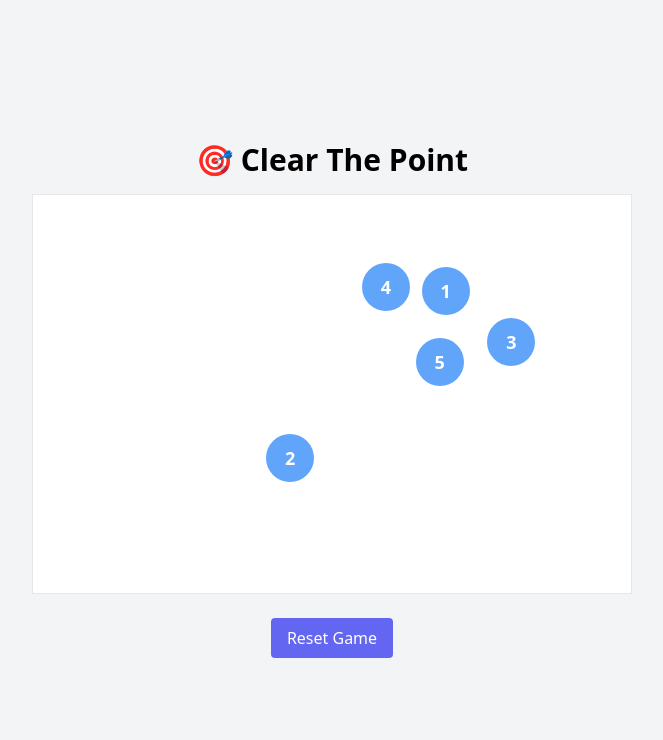
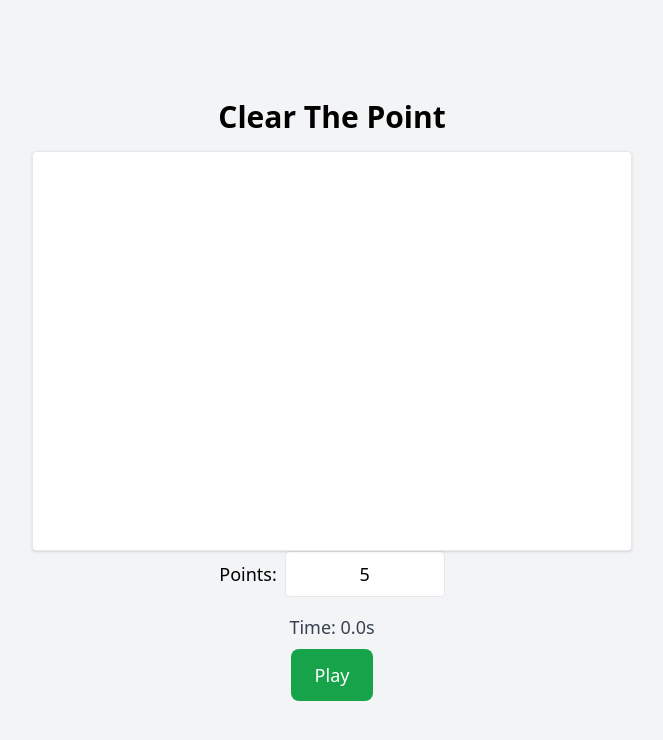
Before and after one commit to thienpham129/clear-the-point-haibazo-jsc, a React (Create React App) app: page / in a window 1280 px wide. Shown: the top 740 px of the page, without its empty margins (308-971 px from the left). Built offline with nearby package versions, Linux system fonts and the light colour scheme.

Commit message:
feat: add restart button, add timer counting, add table when not start
feat: add counting timer

add input point

```diff
--- a/src/App.js
+++ b/src/App.js
@@ -4,11 +4,32 @@ import { getRandomPoints } from './utils/PointGenerator';
 import { GameBoard } from './components/GameBoard';
 
 function App() {
-  const totalPoints = 5;
+  const [totalPoints, setTotalPoints] = useState(5);
   const [points, setPoints] = useState([]);
   const [current, setCurrent] = useState(1);
   const [gameOver, setGameOver] = useState(false);
   const [win, setWin] = useState(false);
+  const [isStarted, setIsStated] = useState(false);
+  const [time, setTime] = useState(0.0);
+  const [intervalId, setIntervalId] = useState(null);
+
+  const startGame = () => {
+    clearInterval(intervalId);
+
+    setPoints(getRandomPoints(totalPoints));
+    setCurrent(1);
+    setGameOver(false);
+    setWin(false);
+    setTime(0);
+    setIsStated(true);
+
+    const id = setInterval(() => {
+      setTime((prev) => +(prev + 0.1).toFixed(1));
+    }, 100);
+    setIntervalId(id);
+  }
+
+
 
   useEffect(() => {
     setPoints(getRandomPoints(totalPoints));
@@ -23,36 +44,66 @@ function App() {
 
       if (current === totalPoints) {
         setWin(true);
+        clearInterval(intervalId);
       } else {
         setCurrent(current + 1);
       }
     } else {
       setGameOver(true);
+      clearInterval(intervalId);
     }
-  };
-
-  const resetGame = () => {
-    setPoints(getRandomPoints(totalPoints));
-    setCurrent(1);
-    setGameOver(false);
-    setWin(false);
   };
 
   return (
     <div className="w-full h-screen bg-gray-100 flex flex-col items-center justify-center">
-      <h1 className="text-3xl font-bold mb-4">🎯 Clear The Point</h1>
+      <h1 className="text-3xl font-bold mb-4">Clear The Point</h1>
 
-      {gameOver && <div className="text-red-500 text-xl font-bold mb-2">Game Over</div>}
-      {win && <div className="text-green-600 text-xl font-bold mb-2">You Win! 🎉</div>}
+      <GameBoard points={isStarted ? points : []} handleClick={handleClick} />
+      <div className="flex items-center gap-2 mb-4">
+        <label className="text-lg">Points:</label>
+        <input
+          type="text"
+          min="1"
+          max="5000"
+          value={totalPoints}
+          onChange={(e) => setTotalPoints(Number(e.target.value))}
+          className="px-3 py-2 border rounded text-lg w-40 text-center"
+        />
+      </div>
 
-      <GameBoard points={points} handleClick={handleClick} />
+      {
+        !isStarted && (
+          <>
+            <div className="text-lg mb-2 text-gray-700">Time: {time.toFixed(1)}s</div>
+            <button
+              onClick={startGame}
+              className="px-6 py-3 bg-green-600 text-white rounded-lg text-lg hover:bg-green-700"
+            >
+              Play
+            </button>
+          </>
+        )
+      }
 
-      <button
-        onClick={resetGame}
-        className="mt-6 px-4 py-2 bg-indigo-500 text-white rounded hover:bg-indigo-600"
-      >
-        Reset Game
-      </button>
+      {isStarted && (
+        <div className="text-lg mb-2 text-gray-700">Time: {time.toFixed(1)}s</div>
+      )}
+
+
+      {isStarted && (
+        <>
+          {gameOver && <div className="text-red-500 text-xl font-bold mb-2">Game Over</div>}
+          {win && <div className="text-green-600 text-xl font-bold mb-2">ALL CLEARED</div>}
+
+          <button
+            onClick={startGame}
+            className="mt-6 px-4 py-2 bg-indigo-500 text-white rounded hover:bg-indigo-600"
+          >
+            Restart Game
+          </button>
+        </>
+      )}
+
     </div>
   );
 }
--- a/src/components/GameBoard.js
+++ b/src/components/GameBoard.js
@@ -3,7 +3,7 @@ import { PointButton } from "./PointButton";
 export function GameBoard({ points, handleClick }) {
     return (
         // ui board game
-        <div className="w-[600px] h-[400px] bg-white border relative">
+        <div className="w-[600px] h-[400px] bg-white border rounded shadow relative">
             {points.map((p) => (
                 <PointButton key={p.id} id={p.id} x={p.x} y={p.y} onClick={handleClick} />
             ))}
```
